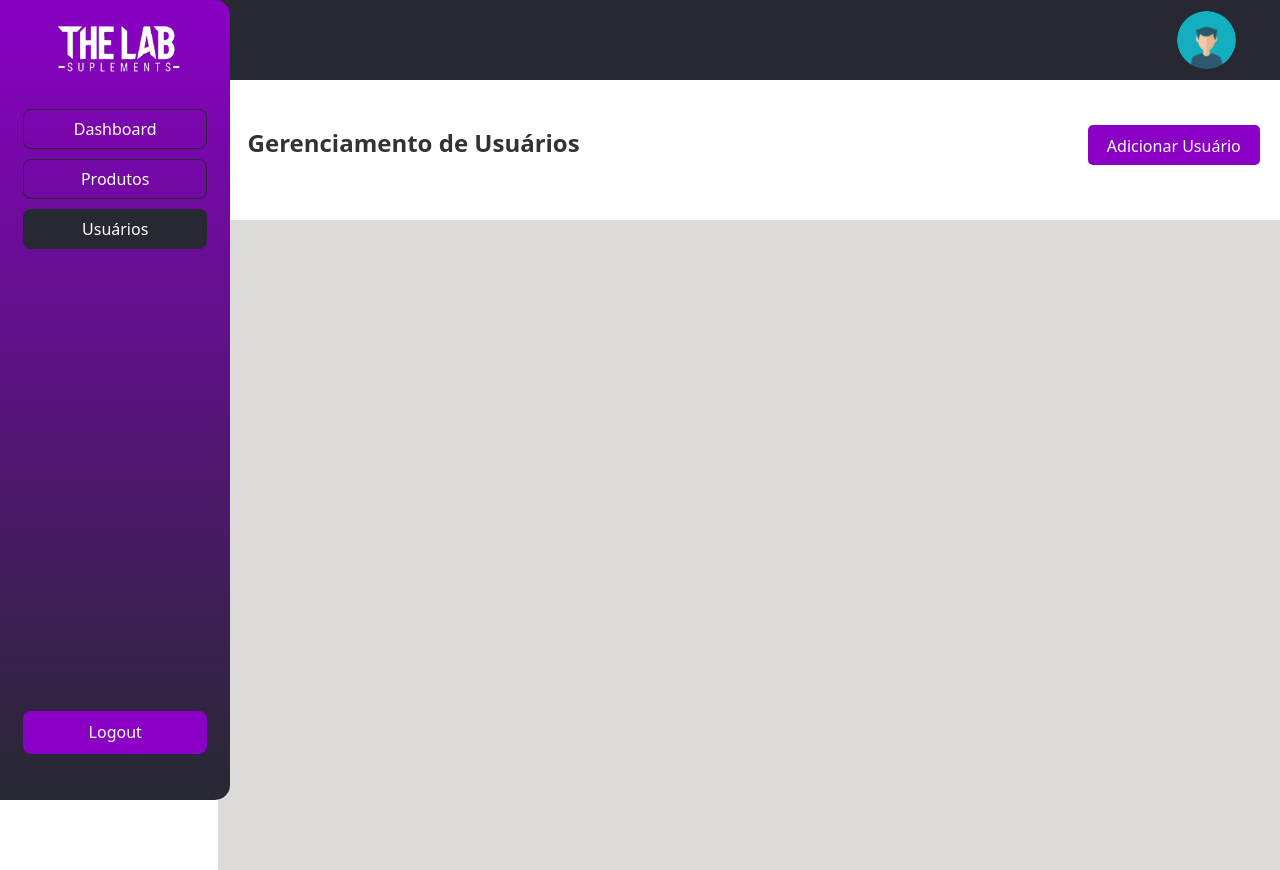
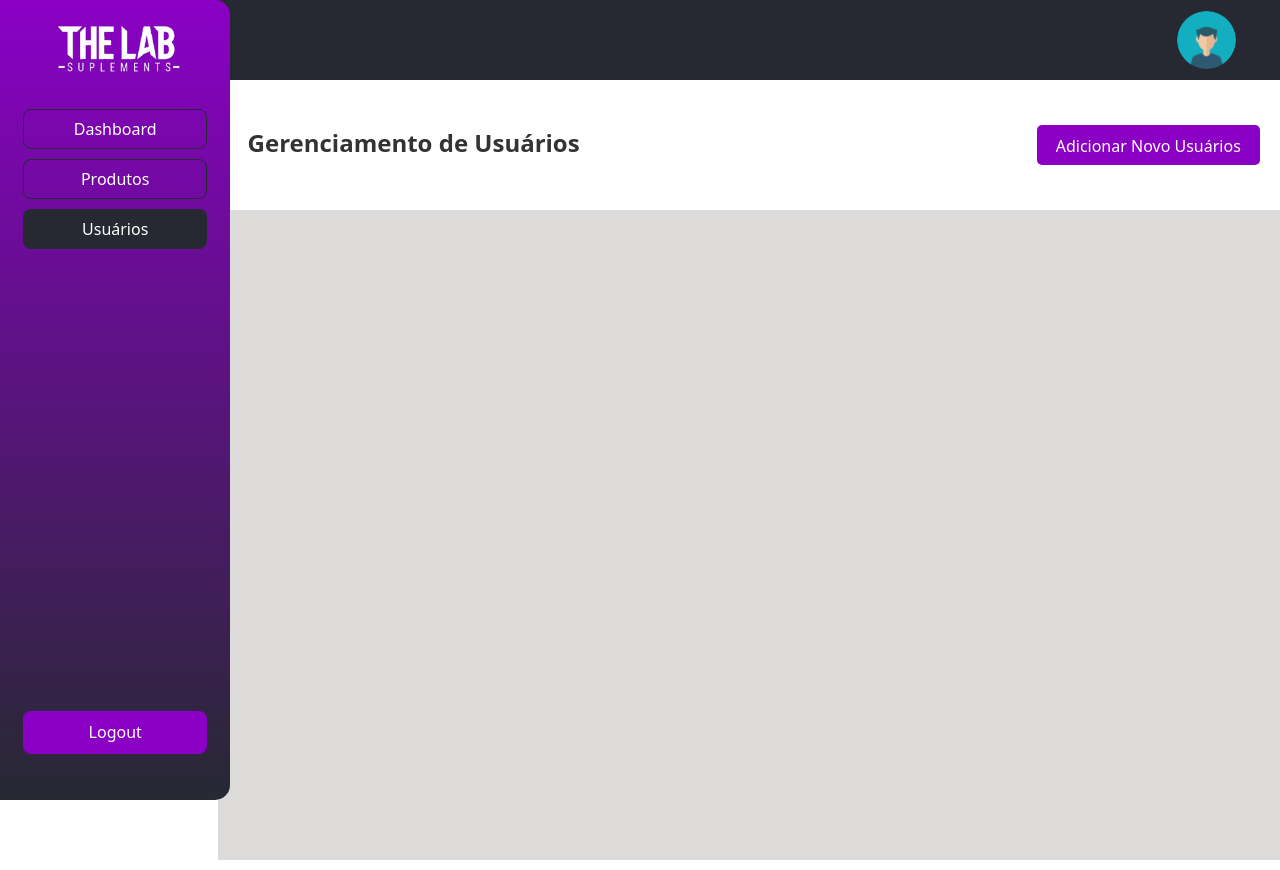
Before and after one commit to Andrevieiram/Ecommerce-The-Lab-Suplements, a React (Vite) app: page /users in a window 1280 px wide. Built offline with nearby package versions, Linux system fonts and the light colour scheme.

Commit message:
Ajustando botão de criar usuários

```diff
--- a/src/Users/Users.css
+++ b/src/Users/Users.css
@@ -1,7 +1,3 @@
-.users-container{
-    width: 100%;
-}
-
 .header-container{
     display: flex;
     flex-flow: row nowrap;
@@ -187,7 +183,7 @@
     height: calc(85vh - 30px); /* Ajusta a altura considerando a main-title e a margem */
     overflow-x: auto;
     position: absolute;
-    top: calc(15vh + 20px); /* Considera a altura do main-title e a margem */
+    top: calc(15vh + 10px); /* Considera a altura do main-title e a margem */
     bottom: 0;
     left: 0;
     right: 0;
--- a/src/Users/Users.tsx
+++ b/src/Users/Users.tsx
@@ -24,7 +24,7 @@ const Users = () => {
       <main className="main-users">
         <div className="main-title">
             <h1>Gerenciamento de Usuários</h1>
-            <button className="userAdd-button">Adicionar Usuário</button>
+            <button className="userAdd-button">Adicionar Novo Usuários</button>
 
         </div>
 
```
